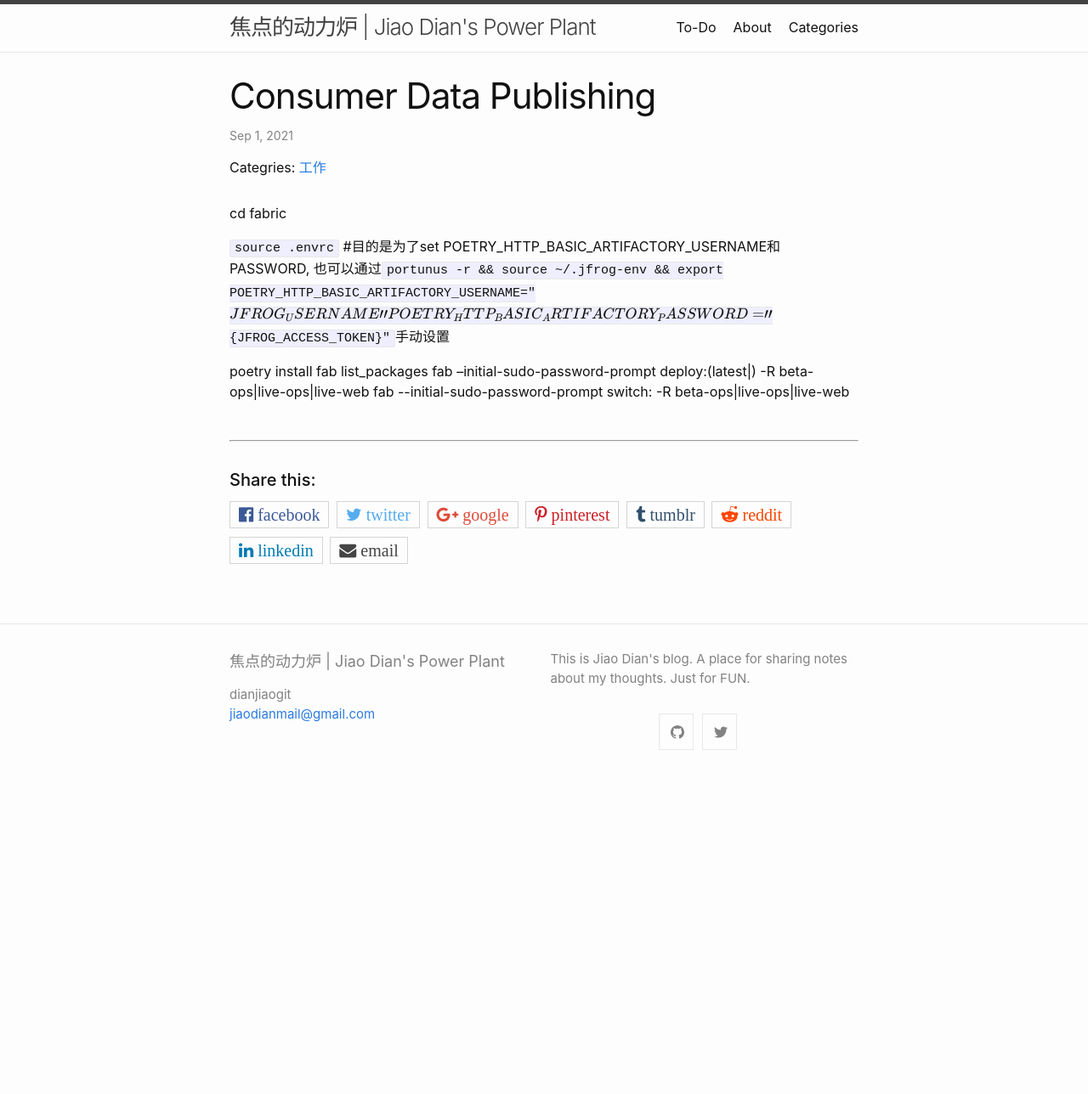
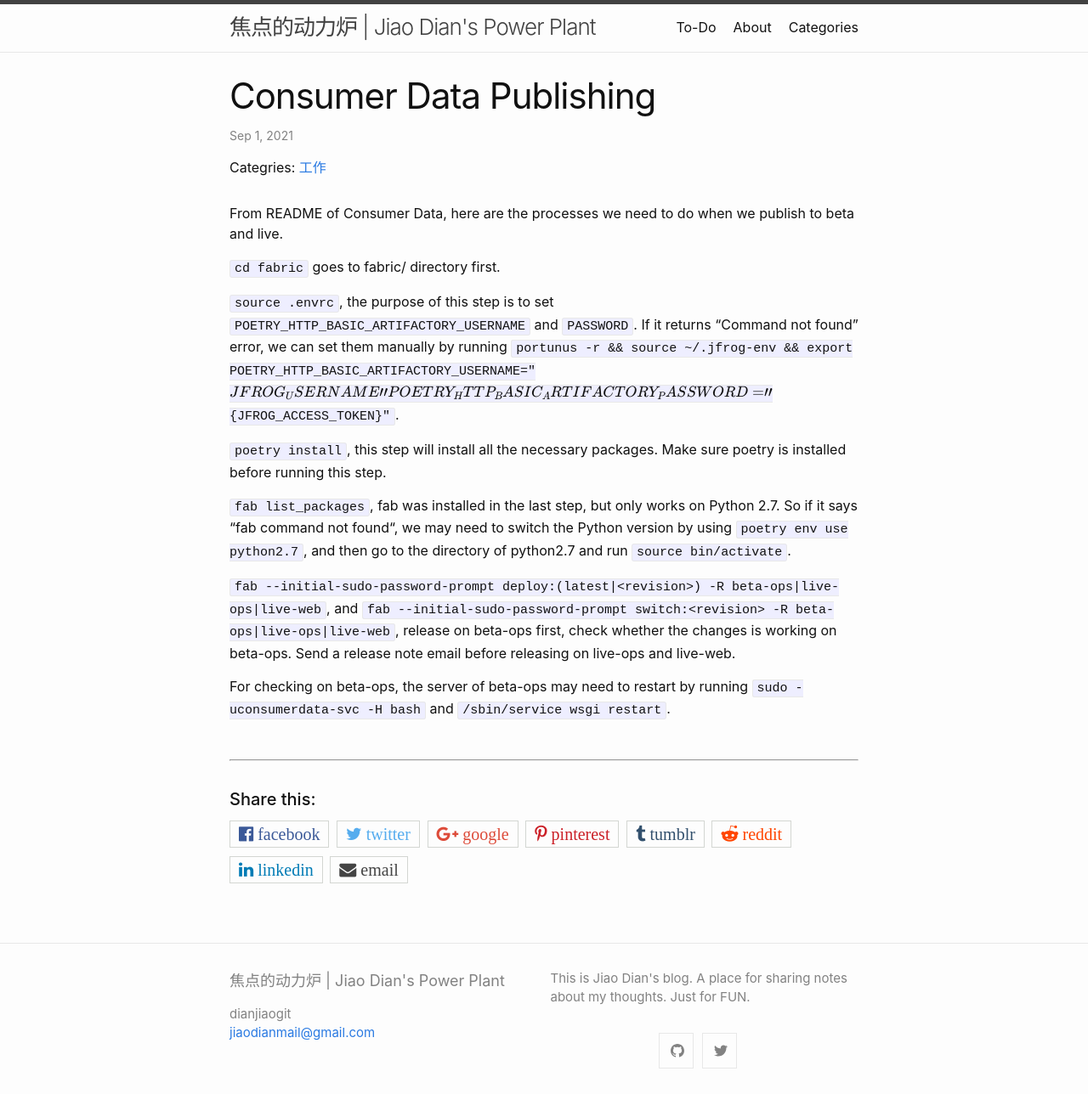
Before and after one commit to dianjiaogit/dianjiaogit.github.io, a Jekyll site: the page built from _posts/2021-09-02-Consumer Data Publishing.md, in a window 1280 px wide. Shown: the whole page at 85% size. Built offline with Jekyll 4.4.1, drawn with Linux system fonts in a browser that asks for light colours; formulas are drawn with MathJax 3; before the commit the page ends 913 px from its top, so only the background shows below that.

Commit message:
update consumer data publishing

```diff
--- a/_posts/2021-09-02-Consumer Data Publishing.md
+++ b/_posts/2021-09-02-Consumer Data Publishing.md
@@ -5,12 +5,16 @@ date:   2021-9-2 00:15:25 +0800
 categories: [工作]
 ---
 
-cd fabric
+From README of Consumer Data, here are the processes we need to do when we publish to beta and live.
 
-`source .envrc`
-#目的是为了set POETRY_HTTP_BASIC_ARTIFACTORY_USERNAME和PASSWORD, 也可以通过`portunus -r && source ~/.jfrog-env && export POETRY_HTTP_BASIC_ARTIFACTORY_USERNAME="${JFROG_USERNAME}" POETRY_HTTP_BASIC_ARTIFACTORY_PASSWORD="${JFROG_ACCESS_TOKEN}"`手动设置
+`cd fabric` goes to fabric/ directory first.
 
-poetry install
-fab list_packages
-fab --initial-sudo-password-prompt deploy:(latest|<revision>) -R beta-ops|live-ops|live-web
-fab --initial-sudo-password-prompt switch:<revision> -R beta-ops|live-ops|live-web
+`source .envrc`, the purpose of this step is to set `POETRY_HTTP_BASIC_ARTIFACTORY_USERNAME` and `PASSWORD`. If it returns “Command not found” error, we can set them manually by running `portunus -r && source ~/.jfrog-env && export POETRY_HTTP_BASIC_ARTIFACTORY_USERNAME="${JFROG_USERNAME}" POETRY_HTTP_BASIC_ARTIFACTORY_PASSWORD="${JFROG_ACCESS_TOKEN}"`.
+
+`poetry install`, this step will install all the necessary packages. Make sure poetry is installed before running this step.
+
+`fab list_packages`, fab was installed in the last step, but only works on Python 2.7. So if it says “fab command not found“, we may need to switch the Python version by using `poetry env use python2.7`, and then go to the directory of python2.7 and run `source bin/activate`.
+
+`fab --initial-sudo-password-prompt deploy:(latest|<revision>) -R beta-ops|live-ops|live-web`, and `fab --initial-sudo-password-prompt switch:<revision> -R beta-ops|live-ops|live-web`, release on beta-ops first, check whether the changes is working on beta-ops. Send a release note email before releasing on live-ops and live-web.
+
+For checking on beta-ops, the server of beta-ops may need to restart by running `sudo -uconsumerdata-svc -H bash` and `/sbin/service wsgi restart`.
```
